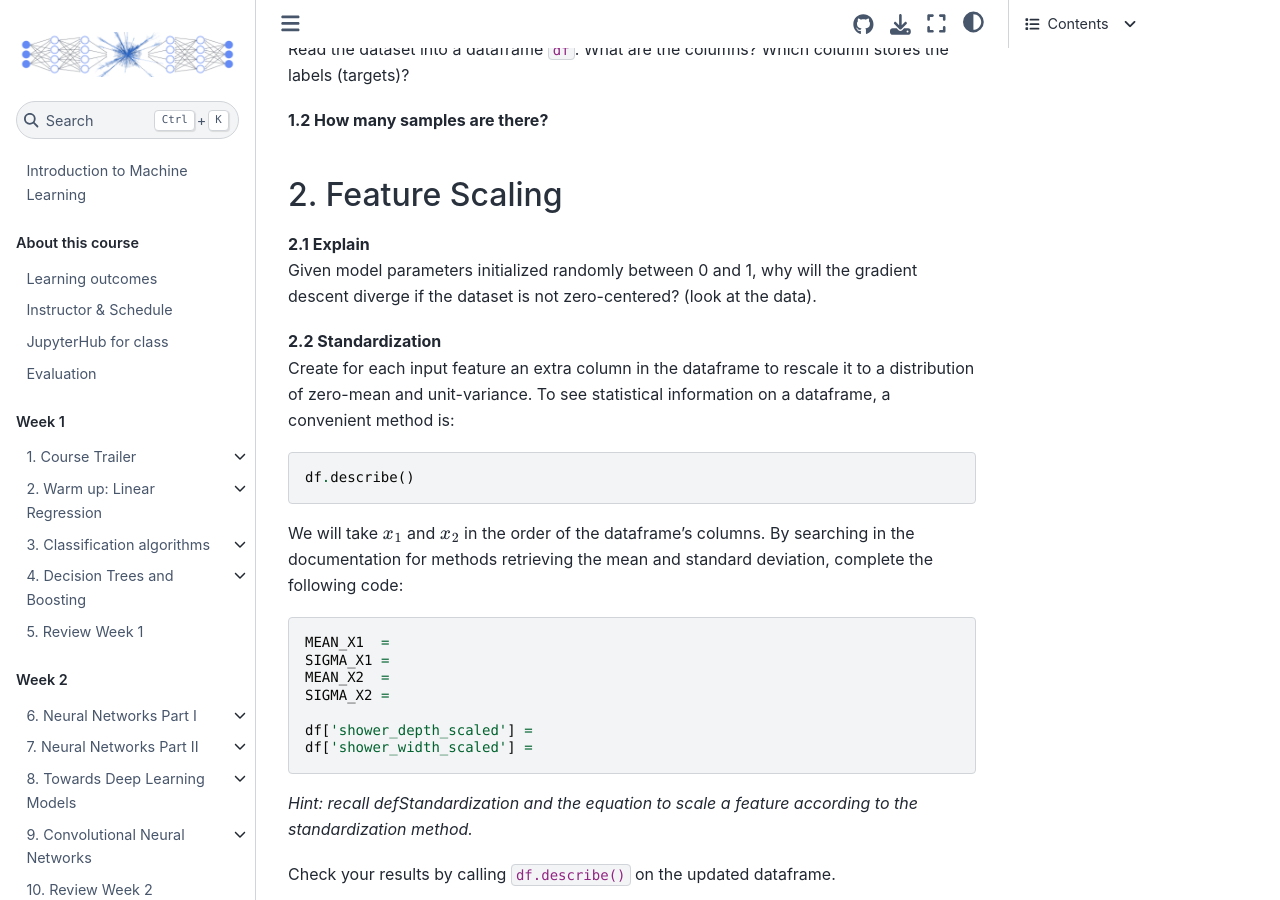
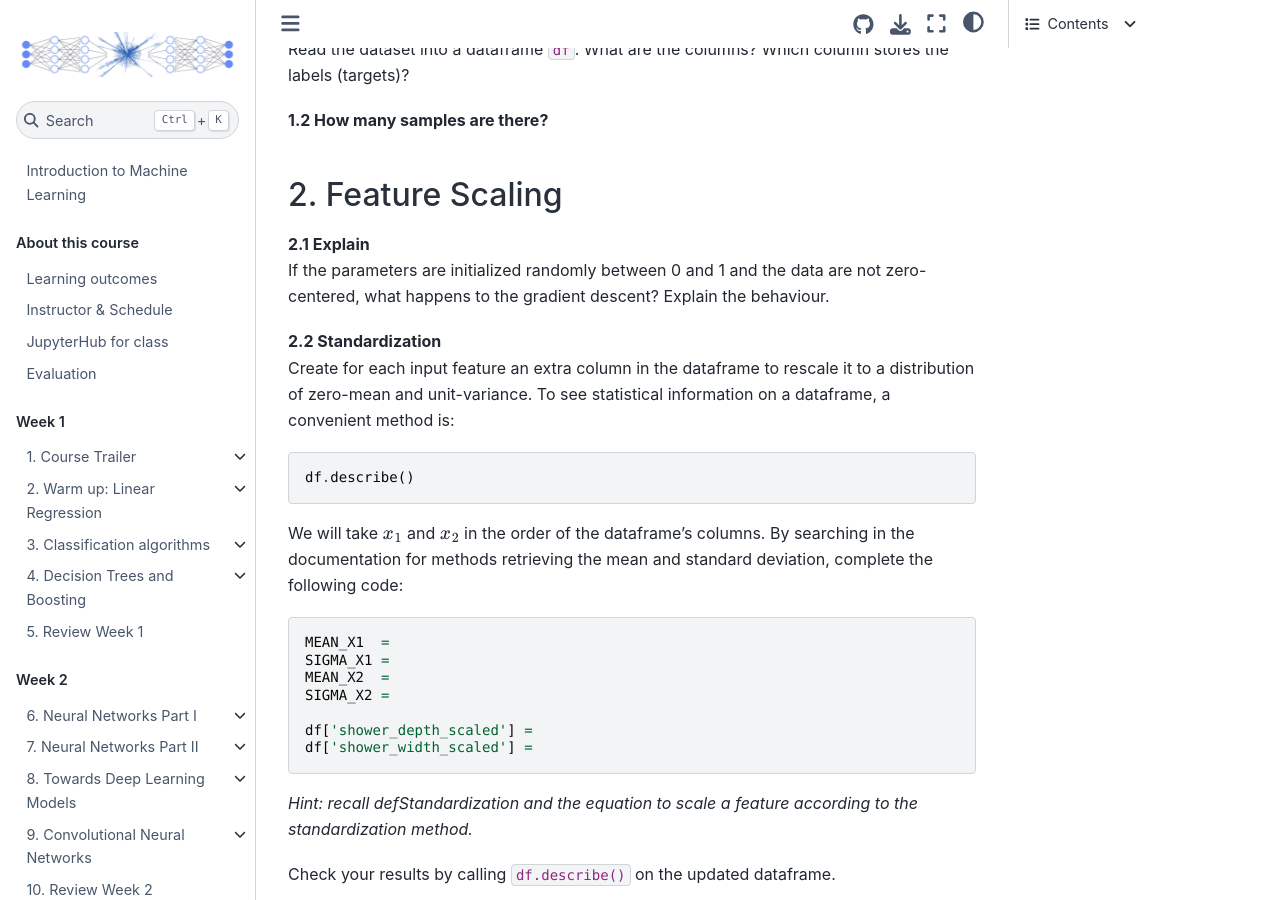
Before and after one commit to clairedavid/intro_to_ml, a Jupyter Book: the page built from assignments/ml_a1.md, in a window 1280 px wide and 900 px high, scrolled down 1950 px. Built offline with Jupyter Book 1.0.4 settings and Sphinx 7.4.7 and the Sphinx Book theme 1.1.4, drawn with Linux system fonts in a browser that asks for light colours; pages that are not in the unit, such as notebooks, are missing from menus; some of the changed text lies outside the part shown.

Commit message:
A1 better Q2.1

`````diff
--- a/assignments/ml_a1.md
+++ b/assignments/ml_a1.md
@@ -58,7 +58,7 @@ __1.2 How many samples are there?__
 ## 2. Feature Scaling
 
 __2.1 Explain__
-Given model parameters initialized randomly between 0 and 1, why will the gradient descent diverge if the dataset is not zero-centered? (look at the data).
+If the parameters are initialized randomly between 0 and 1 and the data are not zero-centered, what happens to the gradient descent? Explain the behaviour.
 
 __2.2 Standardization__
 Create for each input feature an extra column in the dataframe to rescale it to a distribution of zero-mean and unit-variance. To see statistical information on a dataframe, a convenient method is:
@@ -486,16 +486,11 @@ Write the function `unscale_inputs` that does the contrary.
 
 __X.2 Equation__
 For a given threshold $\hat{y}$, write the equation of the line boundary: $x_2 = f(\boldsymbol{\theta}, x_1, \hat{y})$.
-````{margin}
-```{admonition} Caution with notations
-:class: warning
-In our situation, the $x$ axis corresponds to $x_1$ and the $y$ axis to $x_2$.
-```
-````
+
 __X.3 Coordinate points__
 To draw a line on a plot in Matplotlib, one needs to provide the coordinates as a set of two data points.
 
-Write a function that compute the coordinates `x2_left` and `x2_right` -- associated to the values of`x1_min` and `x1_max`respectively -- of a decision boundary line at a given threshold $\hat{y}$. (recall 0.5 is the standard one for logistic regression).
+Write a function that compute the coordinates `x2_left` and `x2_right` -- associated with the values of `x1_min` and `x1_max` respectively -- of a decision boundary line at a given threshold $\hat{y}$. (recall 0.5 is the standard one for logistic regression).
 ```python
 def get_boundary_line_x2(threshold, thetas, x1_min=X1MIN, x1_max=X1MAX):
 
`````
